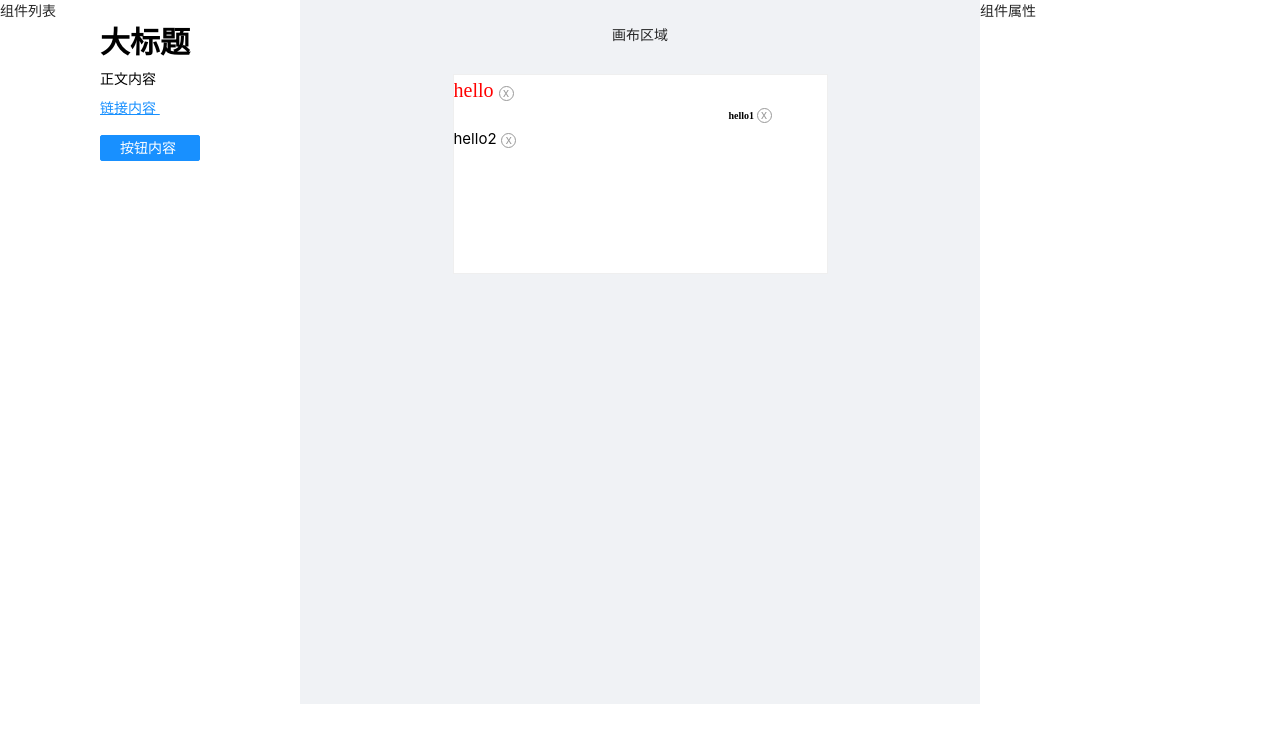
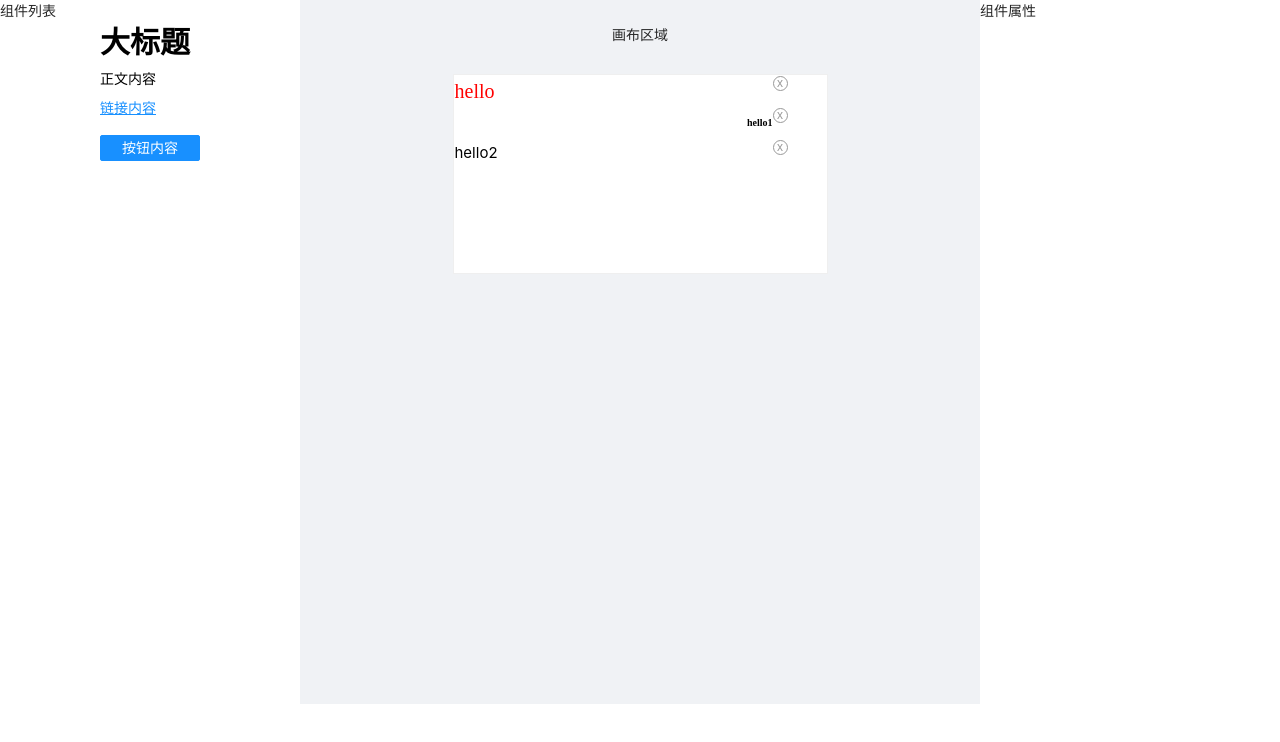
Before and after one commit to tangyun-92/lego-vue3-typescript, a Vue app: page /editor in a window 1280 px wide. Shown: the top 742 px of the page. Built offline with nearby package versions, Linux system fonts and the light colour scheme.

Commit message:
完成获取正在编辑元素的属性

```diff
--- /dev/null
+++ b/src/components/EditorWrapper.vue
@@ -0,0 +1,56 @@
+<template>
+  <div
+    class="edit-wrapper"
+    @click="onItemClick(id)"
+    :class="{ active: active }"
+  >
+    <slot></slot>
+  </div>
+</template>
+
+<script lang="ts">
+import { defineComponent } from 'vue'
+
+export default defineComponent({
+  name: 'EditorWrapper',
+  props: {
+    id: {
+      type: String,
+      required: true
+    },
+    active: {
+      type: Boolean,
+      default: false
+    }
+  },
+  emits: ['set-active'],
+  setup(props, context) {
+    const onItemClick = (id: string) => {
+      context.emit('set-active', id)
+    }
+
+    return {
+      onItemClick
+    }
+  }
+})
+</script>
+
+<style scoped>
+.edit-wrapper {
+  padding: 0;
+  cursor: pointer;
+  border: 1px solid transparent;
+  user-select: none;
+}
+
+.edit-wrapper:hover {
+  border: 1px dashed #ccc;
+}
+
+.edit-wrapper.active {
+  border: 1px solid #1890ff;
+  user-select: none;
+  z-index: 1500;
+}
+</style>
--- a/src/components/LText.vue
+++ b/src/components/LText.vue
@@ -6,7 +6,6 @@
     @click="handleClick"
   >
     {{ text }}
-    <span v-if="showDelIcon" class="del-icon" @click="removeItem">x</span>
   </component>
 </template>
 
@@ -25,29 +24,20 @@ export default defineComponent({
   name: 'LText',
   props: {
     ...defaultProps,
-    showDelIcon: {
-      type: Boolean,
-      default: false
-    },
     tag: {
       type: String,
       default: 'div'
     }
   },
-  emits: ['remove-item'],
   setup(props, context) {
     const { styleProps, handleClick } = useComponentCommon(
       props,
       textStylePropNames
     )
-    const removeItem = () => {
-      context.emit('remove-item')
-    }
 
     return {
       styleProps,
-      handleClick,
-      removeItem
+      handleClick
     }
   }
 })
@@ -68,17 +58,5 @@ button.l-text-component {
   position: relative !important;
   margin: 5px 0;
 }
-.del-icon {
-  display: inline-block;
-  width: 15px;
-  height: 15px;
-  border: 1px solid #999;
-  border-radius: 50%;
-  text-align: center;
-  line-height: 12px;
-  font-family: sans-serif;
-  font-size: 12px;
-  color: #999;
-  font-weight: 100;
-}
+
 </style>
--- a/src/store/editor.ts
+++ b/src/store/editor.ts
@@ -8,7 +8,7 @@ import { GlobalDataProps } from '@/store/index'
 import { v4 as uuidv4 } from 'uuid'
 import { TextComponentProps } from '@/defaultProps'
 
-interface ComponentData {
+export interface ComponentData {
   // 这个元素的属性
   props: { [key: string]: any};
   // id，uuid v4 插件生成
@@ -77,6 +77,14 @@ const editor: Module<EditorProps, GlobalDataProps> = {
     },
     removeComponent(state, id: string) {
       state.components = state.components.filter(item => item.id !== id)
+    },
+    setActive(state, id: string) {
+      state.currentElement = id
+    }
+  },
+  getters: {
+    getCurrentElement: (state) => {
+      return state.components.find(item => item.id === state.currentElement)
     }
   }
 }
--- a/src/views/Editor.vue
+++ b/src/views/Editor.vue
@@ -19,15 +19,25 @@
         <a-layout-content class="preview-container">
           <p>画布区域</p>
           <div class="preview-list" id="canvas-area">
-            <component
+            <editor-wrapper
               v-for="component in components"
               :key="component.id"
-              :is="component.name"
-              :showDelIcon="true"
-              v-bind="component.props"
-              @removeItem="removeItem(component.id)"
+              :id="component.id"
+              :active="component.id === (currentElement && currentElement.id)"
+              @setActive="setActive"
             >
-            </component>
+              <div class="preview-item">
+                <component
+                  :is="component.name"
+                  v-bind="component.props"
+                  :showDelIcon="true"
+                />
+                <span
+                  class="del-icon"
+                  @click="removeItem(component.id)"
+                >x</span>
+              </div>
+            </editor-wrapper>
           </div>
         </a-layout-content>
       </a-layout>
@@ -37,6 +47,9 @@
         class="settings-panel"
       >
         组件属性
+        <pre>
+          {{ currentElement && currentElement.props }}
+        </pre>
       </a-layout-sider>
     </a-layout>
   </div>
@@ -49,28 +62,37 @@ import { GlobalDataProps } from '@/store'
 import LText from '@/components/LText.vue'
 import ComponentsList from '@/components/ComponentsList.vue'
 import { defaultTextTemplates } from '@/defaultTextTemplates'
+import EditorWrapper from '@/components/EditorWrapper.vue'
+import { ComponentData } from '@/store/editor'
 
 export default defineComponent({
   name: 'Editor',
   components: {
     LText,
-    ComponentsList
+    ComponentsList,
+    EditorWrapper
   },
   setup() {
     const store = useStore<GlobalDataProps>()
     const components = computed(() => store.state.editor.components)
+    const currentElement = computed<ComponentData | null>(() => store.getters.getCurrentElement)
     const addItem = (props: any) => {
       store.commit('addComponent', props)
     }
     const removeItem = (id: string) => {
       store.commit('removeComponent', id)
     }
+    const setActive = (id: string) => {
+      store.commit('setActive', id)
+    }
 
     return {
       components,
       defaultTextTemplates,
       addItem,
-      removeItem
+      removeItem,
+      setActive,
+      currentElement
     }
   }
 })
@@ -100,6 +122,10 @@ export default defineComponent({
   max-height: 80vh;
 }
 
+.preview-list .preview-item {
+  display: flex;
+}
+
 .page-title {
   display: flex;
 }
@@ -118,4 +144,18 @@ export default defineComponent({
   position: absolute;
   max-height: none;
 }
+
+.del-icon {
+  display: inline-block;
+  width: 15px;
+  height: 15px;
+  border: 1px solid #999;
+  border-radius: 50%;
+  text-align: center;
+  line-height: 12px;
+  font-family: sans-serif;
+  font-size: 12px;
+  color: #999;
+  font-weight: 100;
+}
 </style>
```
